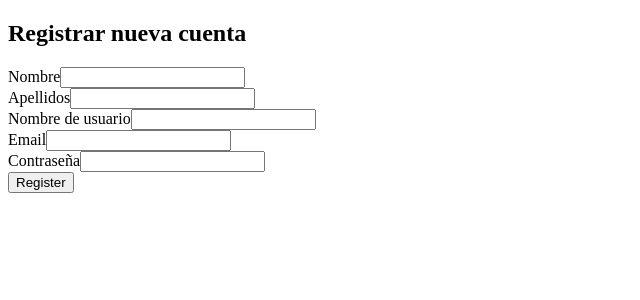
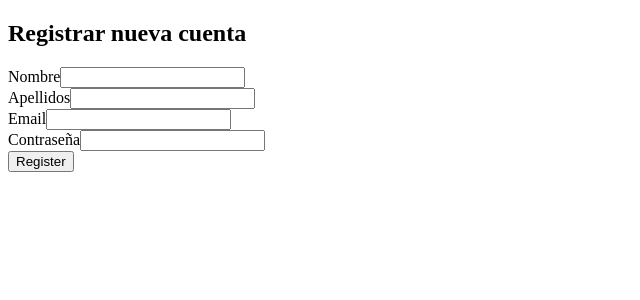
Before and after one commit to alonsode-max/WebProgII, a React (Vite) app: page /register in a window 1280 px wide. Shown: the top 300 px of the page, without its empty margins (0-640 px from the left). Built offline with nearby package versions, Linux system fonts and the light colour scheme.

Commit message:
Arreglado register

```diff
--- a/src/components/Register.jsx
+++ b/src/components/Register.jsx
@@ -2,9 +2,8 @@ import React, { useState, useEffect } from 'react'
 
 function Register() {
     const [formData, setFormData] = useState({
-        name: "",
-        surname: "",
-        username: "",
+        nombre: "",
+        apellido: "",
         email: "",
         password: ""
         /*repeatPass:""*/
@@ -13,7 +12,8 @@ function Register() {
     const [serverMessage, setServerMessage] = useState("");
     const [status, setStatus] = useState("");
 
-    const insertUser = (formData) => {
+    const insertUser = async (formData) => {
+        console.log(formData)
         fetch("http://localhost:3005/api/user/register", {
             method: "POST",
             body: JSON.stringify(formData),
@@ -46,7 +46,7 @@ function Register() {
     const handleSubmit = (ev) => {
         ev.preventDefault()
         //hacer validaciones
-        if (!formData.name || !formData.surname || !formData.username) {
+        if (!formData.nombre || !formData.apellido) {
             alert("Debes de poner tu nombre,apellido y username correctamente. ")
             return
         }
@@ -73,15 +73,11 @@ function Register() {
             <form onSubmit={handleSubmit}>
                 <div>
                     <label htmlFor="">Nombre</label>
-                    <input type="text" id='name' onChange={handleFormData} value={formData.name} />
+                    <input type="text" id='nombre' onChange={handleFormData} value={formData.nombre} />
                 </div>
                 <div>
                     <label htmlFor="">Apellidos</label>
-                    <input type="text" id='surname' onChange={handleFormData} value={formData.surname} />
-                </div>
-                <div>
-                    <label htmlFor="">Nombre de usuario</label>
-                    <input type="text" id='username' onChange={handleFormData} value={formData.username} />
+                    <input type="text" id='apellido' onChange={handleFormData} value={formData.apellido} />
                 </div>
                 <div>
                     <label htmlFor="">Email</label>
```
Also changed, not shown: 1 other file (tests, documents, lock files or other folders).
